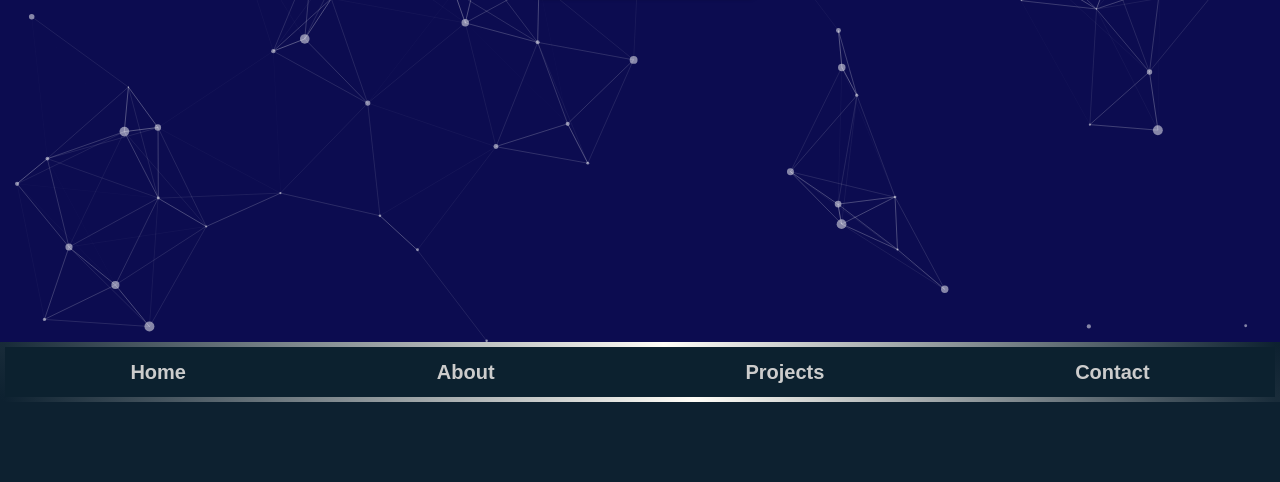
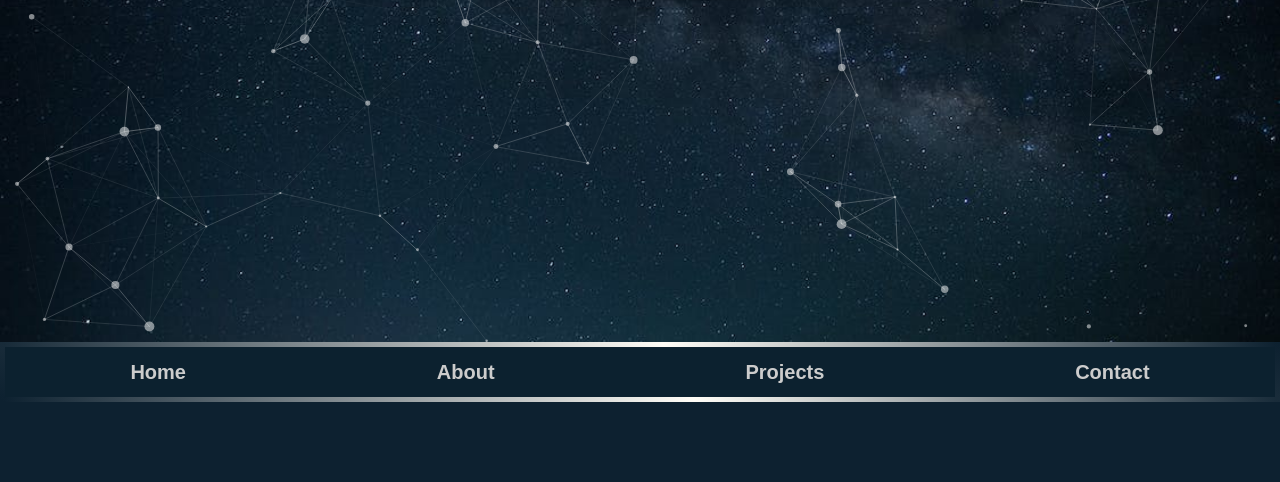
Before and after one commit to JamesOGorman/JamesOGorman.github.io, a website: page my portfolio/demo/index.html in a window 1280 px wide. Shown: the part 458-940 px from the top of the page. Drawn offline with Linux system fonts and the light colour scheme.

Commit message:
Update style.css

```diff
--- a/my portfolio/demo/css/style.css
+++ b/my portfolio/demo/css/style.css
@@ -238,7 +238,7 @@ canvas {
   width: 100%;
   height: 100%;
   background-color: #0c0c50;
-  background-image: url(./images/space.jpeg
+  background-image: url(../images/space.jpeg
 );
 
   background-size: cover;
```
